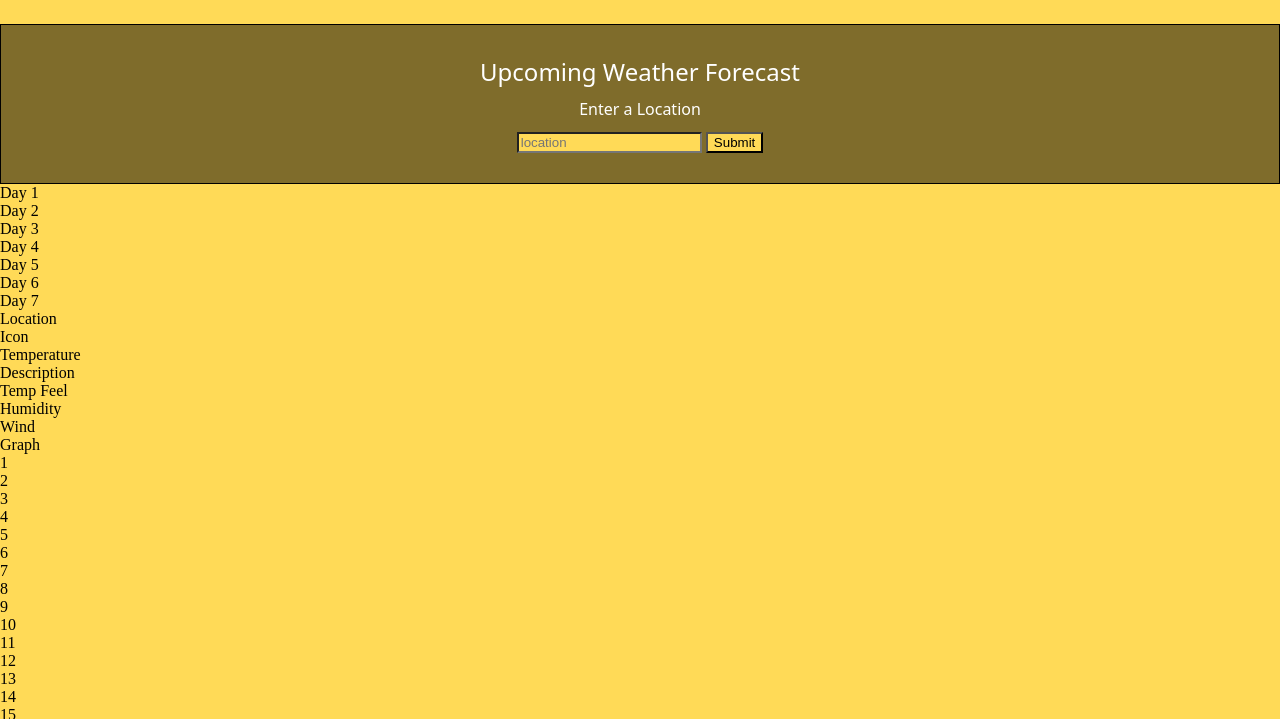
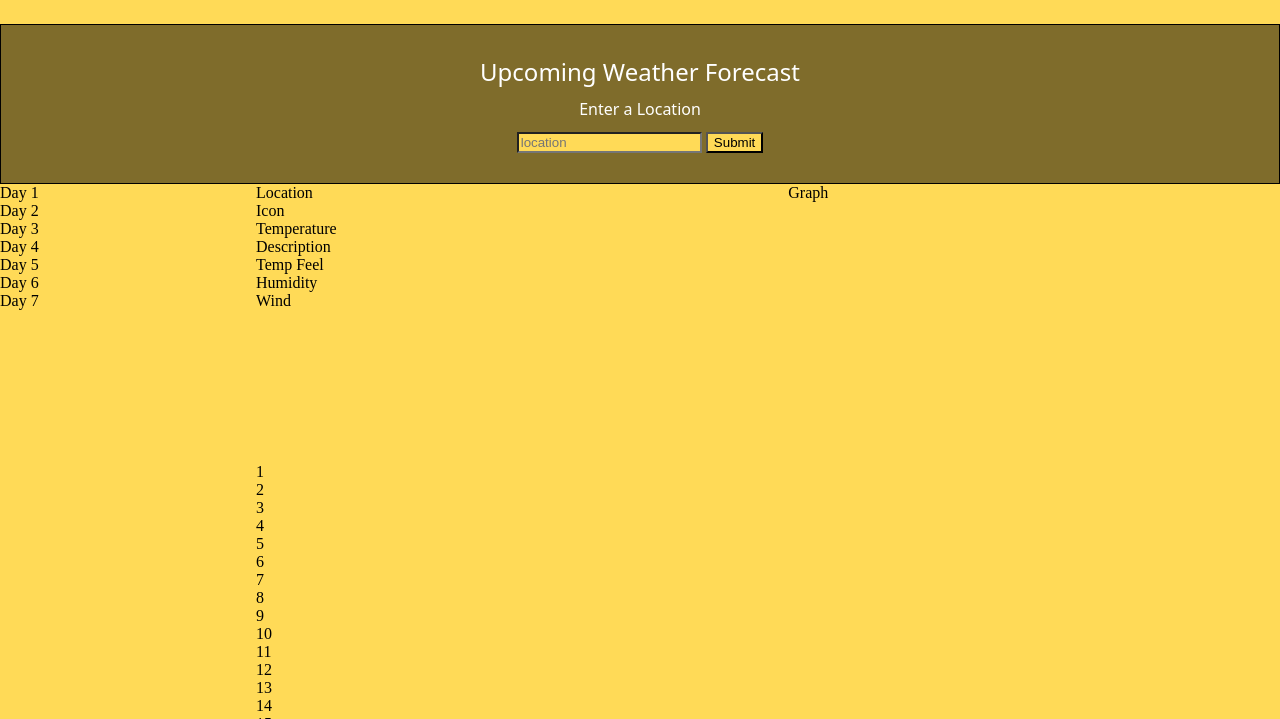
Before and after one commit to JJHH17/clearSky, a website built with webpack: page src/index.html in a window 1280 px wide. Shown: the part 81-800 px from the top of the page. Built offline with nearby package versions, Linux system fonts and the light colour scheme.

Commit message:
Add main page initial CSS and grid layout

```diff
--- a/src/styles.css
+++ b/src/styles.css
@@ -38,3 +38,29 @@
 #landingText2 {
     margin-bottom: 10px;
 }
+
+#mainPage {
+    display: grid;
+    grid-template-columns: 20% auto auto;
+    grid-template-rows: 50% 50%;
+}
+
+#dayHolder {
+    grid-column: 1 / 1;
+    grid-row: 1 / 3;
+}
+
+#weatherDetails {
+    grid-column: 2 / 3;
+    grid-row: 1 / 2;
+}
+
+#tempGraph {
+    grid-column: 3 / 4;
+    grid-row: 1 / 2;
+}
+
+#hourlyForecast {
+    grid-column: 2 / 4;
+    grid-row: 2 / 3;
+}
```
